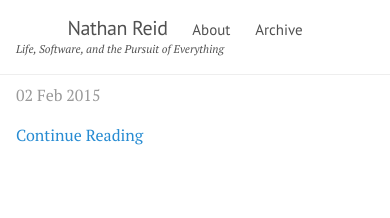
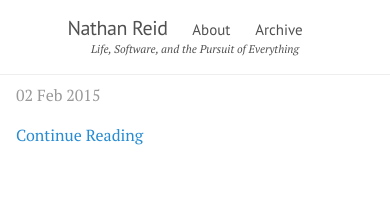
Before and after one commit to nathantreid/nathantreid.github.io, a Jekyll site: the page built from index.html, in a window 390 px wide. Shown: the top 218 px of the page. Built offline with Jekyll 4.4.1, drawn with Linux system fonts in a browser that asks for light colours; Markdown is read by kramdown in place of the engine named in the settings; the list of posts is cut into pages by our own code.

Commit message:
fixed tagline positioning on smaller displays

```diff
--- a/_layouts/default.html
+++ b/_layouts/default.html
@@ -16,7 +16,7 @@
           </h3>
         </div>
         <div class="container">
-          <span class="tagline">{{ site.tagline }}</span>
+          <div class="tagline">{{ site.tagline }}</div>
         </div>
       </div>
 
--- a/public/css/lanyon.css
+++ b/public/css/lanyon.css
@@ -120,6 +120,9 @@ h1, h2, h3, h4, h5, h6 {
   }
   .masthead-title small:nth-child(n+4) {
     display: none;
+  }
+  .tagline {
+    text-align: center;
   }
 }
 
@@ -555,5 +558,4 @@ a.pagination-item:hover {
 .tagline {
   font-size: 70%;
   font-style: italic;
-  display: block;
 }
```
